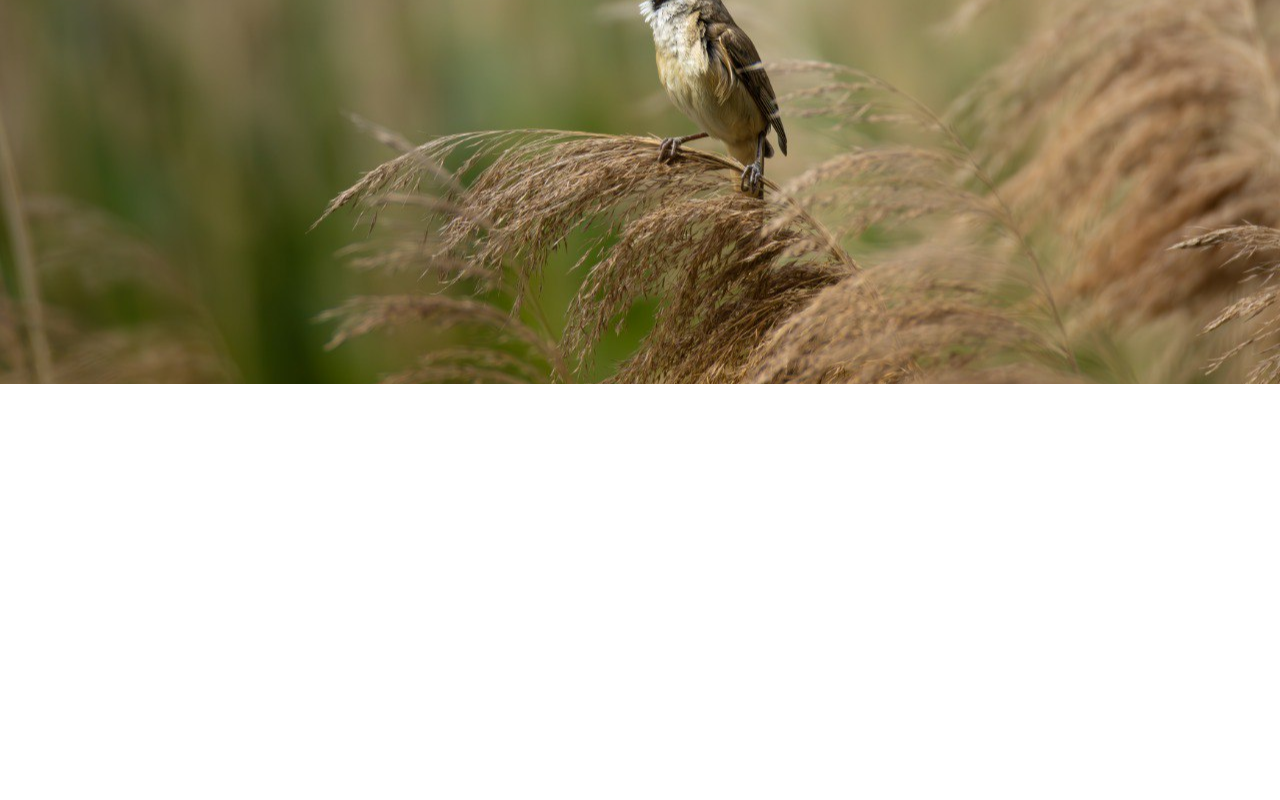
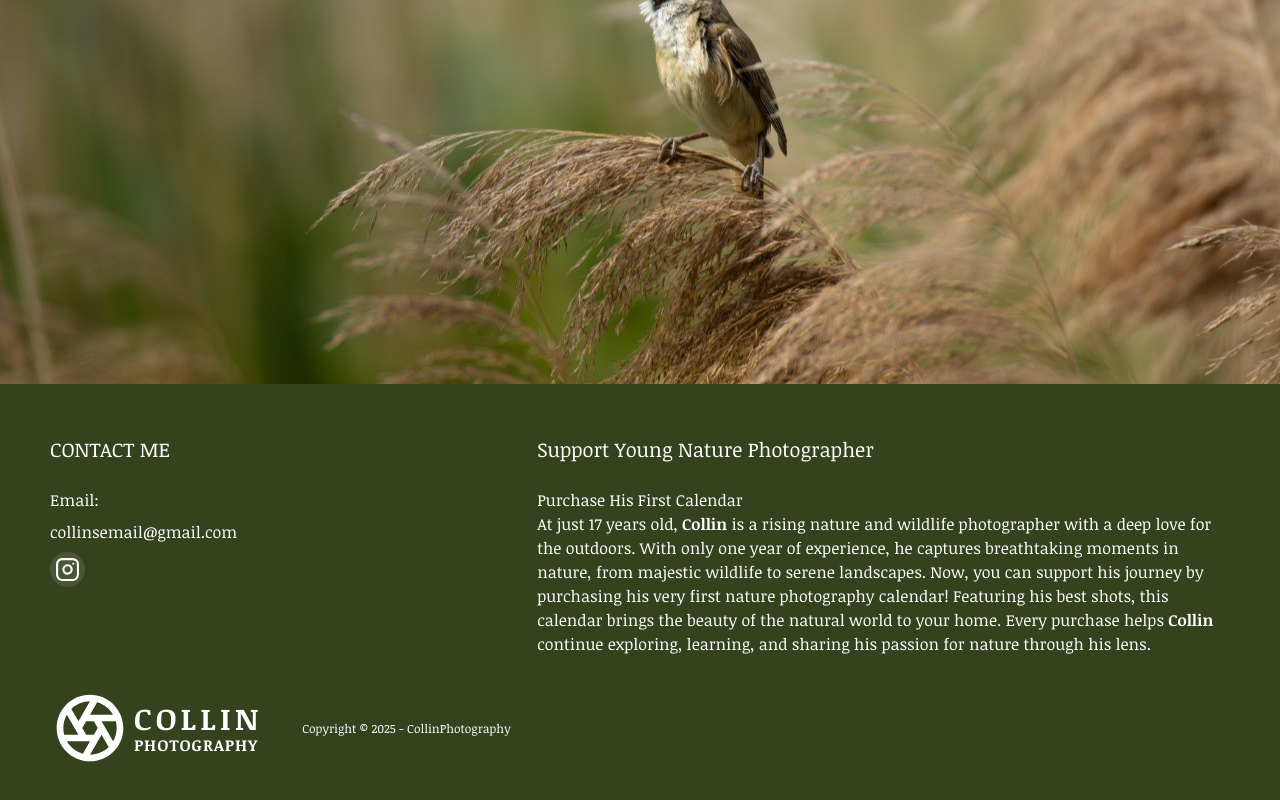
Before and after one commit to AndriyMerzlikin/Collin-Photography-website_FE, a Next.js app: page / in a window 1280 px wide. Shown: the part 416-1216 px from the top of the page. Before the commit the page ends 800 px from the top, so only its background shows below. Built offline with nearby package versions, Linux system fonts and the light colour scheme.

Commit message:
added footer (#7)

```diff
--- a/src/app/layout.tsx
+++ b/src/app/layout.tsx
@@ -3,6 +3,7 @@ import type { Metadata } from 'next';
 import { Noticia_Text } from 'next/font/google';
 import '@/theme/globals.scss';
 import Header from '@/components/Header/Header';
+import Footer from '@/components/Footer/Footer';
 
 const noticia = Noticia_Text({
   variable: '--font-noticia-text',
@@ -28,6 +29,7 @@ export default function RootLayout({
       <body className={noticia.variable}>
         <Header />
         <main>{children}</main>
+        <Footer />
       </body>
     </html>
   );
--- /dev/null
+++ b/src/components/Footer/Footer.module.scss
@@ -0,0 +1,69 @@
+@use 'src/theme/colors' as *;
+@use 'src/theme/typography' as *;
+
+.container {
+  display: flex;
+  flex-direction: column;
+  gap: $paragraph-spacing-3x;
+  padding: 50px;
+  background-color: $primary-olive;
+  color: $secondary-white;
+}
+
+.infoBox {
+  display: flex;
+  gap: 300px;
+
+  @media (max-width: 990px) {
+    flex-direction: column;
+    gap: 50px;
+  }
+}
+
+.contactBox {
+  display: flex;
+  flex-direction: column;
+}
+
+.contactTitle {
+  text-transform: uppercase;
+  margin-bottom: $paragraph-spacing-xxl;
+}
+
+.contactText {
+  margin-bottom: $paragraph-spacing-m;
+}
+
+.socialButton {
+  display: flex;
+  justify-content: center;
+  align-items: center;
+  width: 35px;
+  height: 35px;
+  border-radius: 50%;
+  background-color: rgba($secondary-white, 0.1);
+  transition: background-color 0.3s ease;
+
+  &:hover {
+    background-color: rgba($secondary-white, 0.3);
+  }
+}
+
+.descriptionTitle {
+  text-transform: capitalize;
+  margin-bottom: $paragraph-spacing-xxl;
+}
+
+.descriptionSubtitle {
+  text-transform: capitalize;
+}
+
+.descriptionSpan {
+  font-weight: $font-weight-l;
+}
+
+.signBox {
+  display: flex;
+  align-items: center;
+  gap: 40px;
+}
--- /dev/null
+++ b/src/components/Footer/Footer.tsx
@@ -0,0 +1,59 @@
+import React from 'react';
+import styles from './Footer.module.scss';
+import Typography from '@/components/general/Typography/Typography';
+import { FiInstagram } from 'react-icons/fi';
+import Link from 'next/link';
+import Logo from '@/components/general/Logo/Logo';
+
+const Footer = () => {
+  return (
+    <div className={styles.container}>
+      <div className={styles.infoBox}>
+        <div className={styles.contactBox}>
+          <Typography variant="body-large" className={styles.contactTitle}>
+            contact me
+          </Typography>
+          <Typography className={styles.contactText}>Email:</Typography>
+          <Typography className={styles.contactText}>
+            collinsemail@gmail.com
+          </Typography>
+          <Link
+            href="https://www.instagram.com/"
+            className={styles.socialButton}
+          >
+            <FiInstagram size={25} />
+          </Link>
+        </div>
+        <div>
+          <Typography variant="body-large" className={styles.descriptionTitle}>
+            support young nature photographer
+          </Typography>
+          <Typography className={styles.descriptionSubtitle}>
+            purchase his first calendar
+          </Typography>
+          <Typography className={styles.descriptionText}>
+            At just 17 years old,{' '}
+            <span className={styles.descriptionSpan}>Collin</span> is a rising
+            nature and wildlife photographer with a deep love for the outdoors.
+            With only one year of experience, he captures breathtaking moments
+            in nature, from majestic wildlife to serene landscapes. Now, you can
+            support his journey by purchasing his very first nature photography
+            calendar! Featuring his best shots, this calendar brings the beauty
+            of the natural world to your home. Every purchase helps{' '}
+            <span className={styles.descriptionSpan}>Collin</span> continue
+            exploring, learning, and sharing his passion for nature through his
+            lens.
+          </Typography>
+        </div>
+      </div>
+      <div className={styles.signBox}>
+        <Logo />
+        <Typography variant="body-small">
+          Copyright © 2025 - CollinPhotography
+        </Typography>
+      </div>
+    </div>
+  );
+};
+
+export default Footer;
--- a/src/components/Header/Header.module.scss
+++ b/src/components/Header/Header.module.scss
@@ -18,30 +18,6 @@
 
 .secondaryHeader {
   color: $secondary-black;
-}
-
-//logo
-
-.logoContainer {
-  display: flex;
-  gap: $paragraph-spacing-s;
-  align-items: center;
-}
-
-.logoTextBox {
-  display: flex;
-  flex-direction: column;
-  text-transform: uppercase;
-  font-weight: $font-weight-l;
-
-  .span1 {
-    letter-spacing: $letter-spacing-xxl;
-    font-size: 1.9rem;
-  }
-
-  .span2 {
-    letter-spacing: $letter-spacing-l;
-  }
 }
 
 //nav panel
--- a/src/components/Header/Header.tsx
+++ b/src/components/Header/Header.tsx
@@ -4,11 +4,11 @@ import React, { useState } from 'react';
 import styles from './Header.module.scss';
 import Typography from '@/components/general/Typography/Typography';
 import Link from 'next/link';
-import { RiCameraLensLine } from 'react-icons/ri';
 import { FiMenu } from 'react-icons/fi';
 import { ROUTES } from '@/constants/routes';
 import { usePathname } from 'next/navigation';
 import clsx from 'clsx';
+import Logo from '@/components/general/Logo/Logo';
 
 const NAV_LINKS = [
   { href: ROUTES.HOME, label: 'Home' },
@@ -37,13 +37,7 @@ const Header = () => {
     <header
       className={clsx(styles.header, { [styles.secondaryHeader]: !isHomePage })}
     >
-      <Link href={ROUTES.HOME} className={styles.logoContainer}>
-        <RiCameraLensLine size={80} />
-        <div className={styles.logoTextBox}>
-          <span className={styles.span1}>collin</span>
-          <span className={styles.span2}>photography</span>
-        </div>
-      </Link>
+      <Logo />
 
       <nav
         className={clsx(styles.navList, { [styles.menuActive]: isMenuOpen })}
--- /dev/null
+++ b/src/components/general/Logo/Logo.module.scss
@@ -0,0 +1,24 @@
+@use 'src/theme/colors' as *;
+@use 'src/theme/typography' as *;
+
+.logoContainer {
+  display: flex;
+  gap: $paragraph-spacing-s;
+  align-items: center;
+}
+
+.logoTextBox {
+  display: flex;
+  flex-direction: column;
+  text-transform: uppercase;
+  font-weight: $font-weight-l;
+
+  .span1 {
+    letter-spacing: $letter-spacing-xxl;
+    font-size: 1.9rem;
+  }
+
+  .span2 {
+    letter-spacing: $letter-spacing-l;
+  }
+}
--- /dev/null
+++ b/src/components/general/Logo/Logo.tsx
@@ -0,0 +1,19 @@
+import React from 'react';
+import styles from './Logo.module.scss';
+import { ROUTES } from '@/constants/routes';
+import { RiCameraLensLine } from 'react-icons/ri';
+import Link from 'next/link';
+
+const Logo = () => {
+  return (
+    <Link href={ROUTES.HOME} className={styles.logoContainer}>
+      <RiCameraLensLine size={80} />
+      <div className={styles.logoTextBox}>
+        <span className={styles.span1}>collin</span>
+        <span className={styles.span2}>photography</span>
+      </div>
+    </Link>
+  );
+};
+
+export default Logo;
--- a/src/components/general/Typography/Typography.module.scss
+++ b/src/components/general/Typography/Typography.module.scss
@@ -5,8 +5,7 @@
     $font-weight-l,
     $font-size-xxl,
     $letter-spacing-m,
-    $line-height-xxl,
-    $paragraph-spacing-xs
+    $line-height-xxl
   );
 }
 
@@ -15,8 +14,7 @@
     $font-weight-l,
     $font-size-xl,
     $letter-spacing-m,
-    $line-height-xl,
-    $paragraph-spacing-xs
+    $line-height-xl
   );
 }
 
@@ -25,8 +23,7 @@
     $font-weight-l,
     $font-size-l,
     $letter-spacing-m,
-    $line-height-l,
-    $paragraph-spacing-xs
+    $line-height-l
   );
 }
 
@@ -35,8 +32,7 @@
     $font-weight-l,
     $font-size-m,
     $letter-spacing-m,
-    $line-height-m,
-    $paragraph-spacing-xs
+    $line-height-m
   );
 }
 
@@ -45,8 +41,7 @@
     $font-weight-s,
     $font-size-s,
     $letter-spacing-m,
-    $line-height-m,
-    $paragraph-spacing-xs
+    $line-height-m
   );
 }
 
@@ -55,8 +50,7 @@
     $font-weight-s,
     $font-size-xs,
     $letter-spacing-m,
-    $line-height-s,
-    $paragraph-spacing-xs
+    $line-height-s
   );
 }
 
@@ -65,7 +59,6 @@
     $font-weight-s,
     $font-size-xxs,
     $letter-spacing-m,
-    $line-height-xs,
-    $paragraph-spacing-xs
+    $line-height-xs
   );
 }
--- a/src/theme/typography.scss
+++ b/src/theme/typography.scss
@@ -44,16 +44,9 @@ $border-radius-s: 4px;
 $border-radius-m: 6px;
 
 // Helper
-@mixin typography(
-  $font-weight,
-  $font-size,
-  $letter-spacing,
-  $line-height,
-  $paragraph-spacing
-) {
+@mixin typography($font-weight, $font-size, $letter-spacing, $line-height) {
   font-weight: $font-weight;
   font-size: $font-size;
   letter-spacing: $letter-spacing;
   line-height: $line-height;
-  margin-bottom: $paragraph-spacing;
 }
```
Also changed, not shown: src/components/BurgerMenu/BurgerMenu.module.scss (deleted, +0 -70 lines), src/components/BurgerMenu/BurgerMenu.tsx (deleted, +0 -43 lines).
